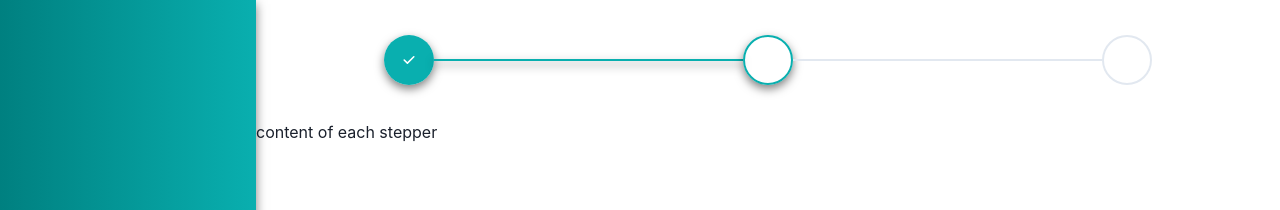
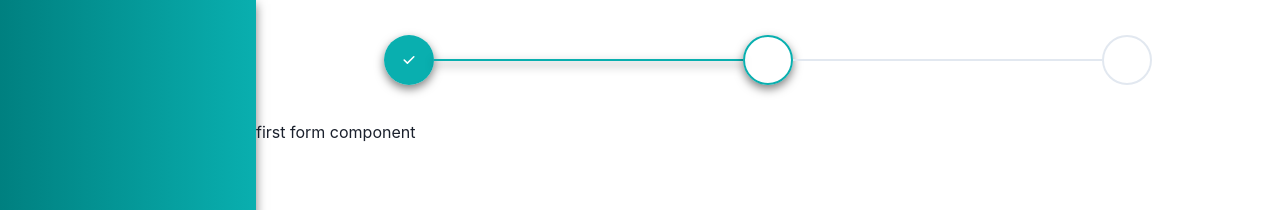
Before and after one commit to Essimbi/electron-react-test, a React (Create React App) app in the folder app/: page / in a window 1280 px wide. Shown: the top 210 px of the page. Built offline with nearby package versions, Linux system fonts and the light colour scheme.

Commit message:
update mountable comps

```diff
--- a/app/src/Layouts/ContentStepWrapper/index.tsx
+++ b/app/src/Layouts/ContentStepWrapper/index.tsx
@@ -1,6 +1,19 @@
 import { Box } from '@mui/material';
 
 export const ContentStepWrapper = () => {
-  const resultToRender: String = 'content of each stepper';
-  return <Box>{resultToRender}</Box>;
+  let result = '';
+  const step = '1';
+  switch (parseInt(step)) {
+    case 1:
+      result = 'first form component';
+      break;
+    case 2:
+      result = 'second form component';
+      break;
+
+    default:
+      break;
+  }
+
+  return <Box>{result}</Box>;
 };
```
